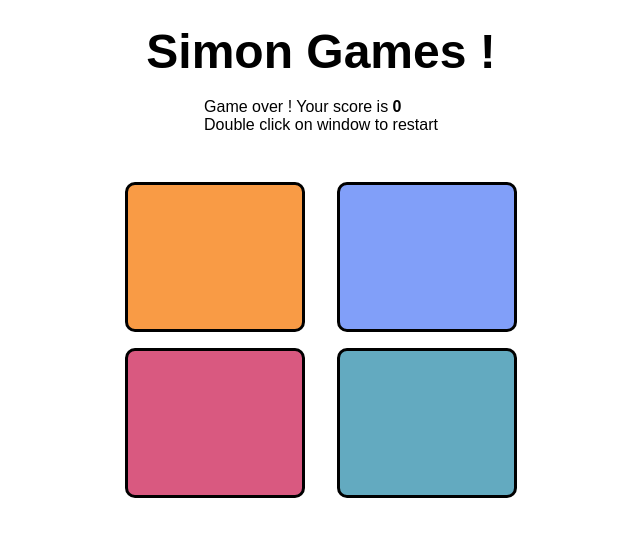
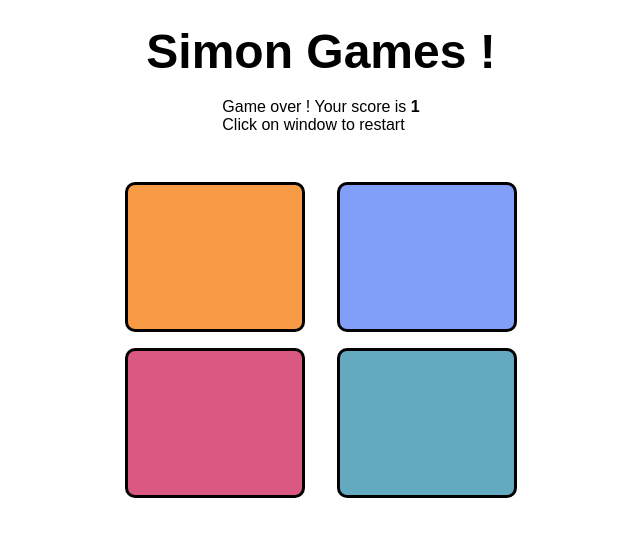
Before and after one commit to Surajdahiya001/Simon-Game, a plain HTML site: page index.html in a window 1280 px wide. Both pictures are taken after a click on the element 534 px from the left and 239 px from the top of the page. Shown: the whole page, without its empty margins (319-959 px from the left). Drawn offline with Linux system fonts and the light colour scheme.

Commit message:
modified files

```diff
--- a/index.html
+++ b/index.html
@@ -8,7 +8,7 @@
 </head>
 <body>
     <h1>Simon Games !</h1>
-    <p>Double click on window to start the game !</p>
+    <p> Click on window to start the game !</p>
 
     <div class="container">
 
--- a/script.js
+++ b/script.js
@@ -9,10 +9,13 @@ let start = false;
 
 p = document.querySelector("p");
 
-document.addEventListener("dblclick", function () {
+document.addEventListener("click", function () {
+
+
     if (start == false) {
 
         // console.log("click");
+
         start = true;
 
         levelup();
@@ -36,7 +39,7 @@ function levelup() {
     let random = Math.floor(Math.random() * 3);
     let randomcolor = btns[random];
 
-    console.log(randomcolor);
+
     let randombtn = document.querySelector(`.${randomcolor}`);
     gamesq.push(randomcolor);
     flashup(randombtn);
@@ -52,13 +55,14 @@ function checkAns(Idx) {
             setTimeout(levelup, 1000);
         }
     } else {
-        p.innerHTML = `Game over ! Your score is <b>${level}</b> <br> Double click on window to restart`;
         document.querySelector("body").style.backgroundColor = "red";
         setTimeout(function(){
 
+            p.innerHTML = `Game over ! Your score is <b>${level}</b> <br> Click on window to restart`;
             document.querySelector("body").style.backgroundColor = "white";
+            reset();
         }, 150);
-        reset();
+
     }
 }
 
```
